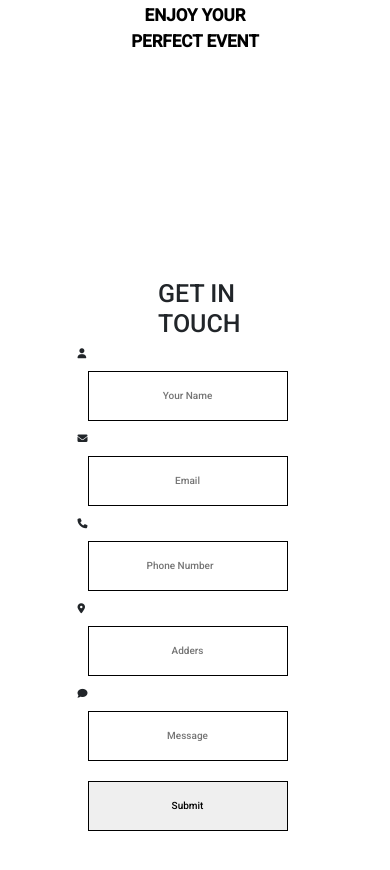
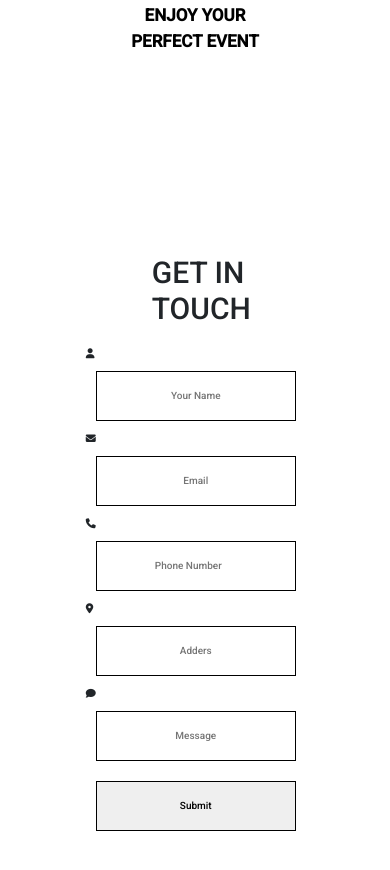
Before and after one commit to sajinrajan/first-work, a plain HTML site: page index.html in a window 390 px wide. Shown: the part 3037-3907 px from the top of the page. Drawn offline with nearby package versions, Linux system fonts and the light colour scheme.

Commit message:
css changing 2

```diff
--- a/index.html
+++ b/index.html
@@ -205,7 +205,7 @@
 <section >
     <div class="get-in-touch-box" id="GET IN TOUCH">
       <div class="text-in-touch">
-        <h1  > GET IN TOUCH</h1>
+        <h1 class="text-in" > GET IN TOUCH</h1>
 
       </div>
                   <div class="contact-text">
--- a/statebank.css
+++ b/statebank.css
@@ -1003,7 +1003,13 @@ border: 2px solid gray;    bottom: 24px;
     height: 7vh;
     position: relative;
     left: 209px;
-    top: -285px;
+    top: -255px;
+}
+.text-in{
+    position: relative;
+    left: 2px;
+    top: 26px;
+    font-size: 3rem;
 }
 
   @media only screen and (max-width : 720px) {
@@ -1014,8 +1020,7 @@ border: 2px solid gray;    bottom: 24px;
         left: 163px;
 
       }
-      .text-in-touch {
-
-        font-size: 1.5rem;
-      }
+      .text-in{
+        top: -54px;
+    }
   }
```
